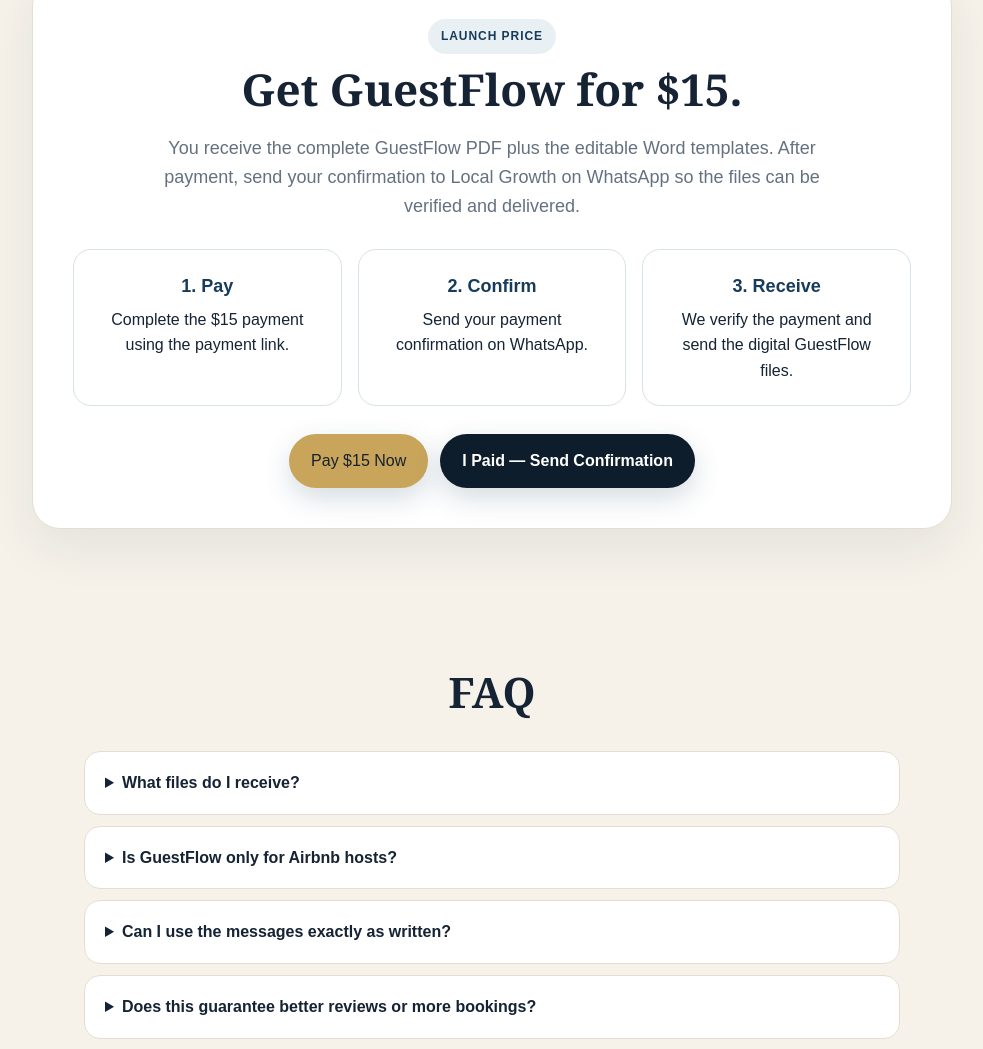
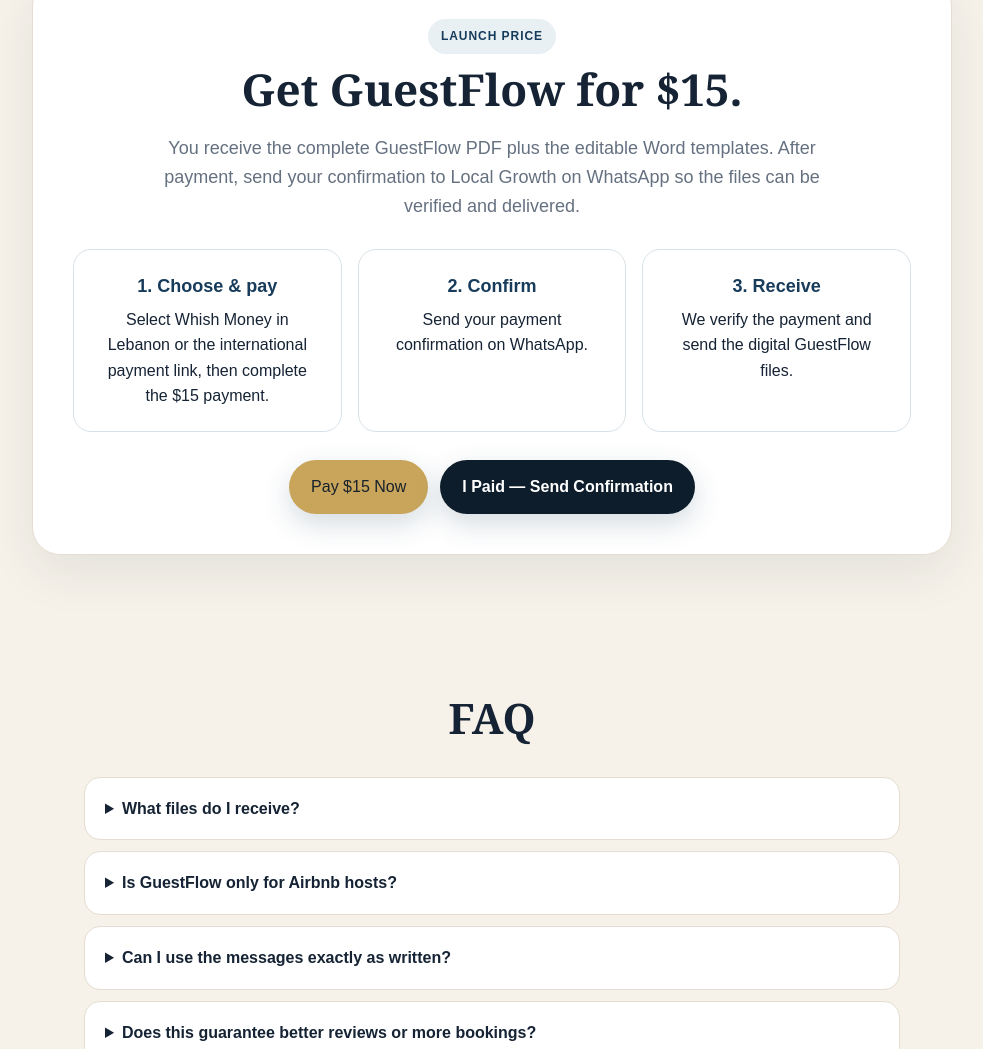
Before and after one commit to ai-money-agent/ai-money-agent-site, a browser extension: page guestflow.html in a window 1280 px wide. Shown: the part 3861-4910 px from the top of the page, without its empty margins (148-1131 px from the left). Drawn offline with Linux system fonts and the light colour scheme.

Commit message:
Update payment instructions to Whish and international link

```diff
--- a/guestflow.html
+++ b/guestflow.html
@@ -270,7 +270,7 @@ footer{text-align:center;padding:36px 20px;background:#fff;color:var(--muted);fo
       <h2>Get GuestFlow for $15.</h2>
       <p>You receive the complete GuestFlow PDF plus the editable Word templates. After payment, send your confirmation to Local Growth on WhatsApp so the files can be verified and delivered.</p>
       <div class="steps" style="margin:28px 0">
-        <div class="step"><strong>1. Pay</strong>Complete the $15 payment using the payment link.</div>
+        <div class="step"><strong>1. Choose & pay</strong>Select Whish Money in Lebanon or the international payment link, then complete the $15 payment.</div>
         <div class="step"><strong>2. Confirm</strong>Send your payment confirmation on WhatsApp.</div>
         <div class="step"><strong>3. Receive</strong>We verify the payment and send the digital GuestFlow files.</div>
       </div>
```
